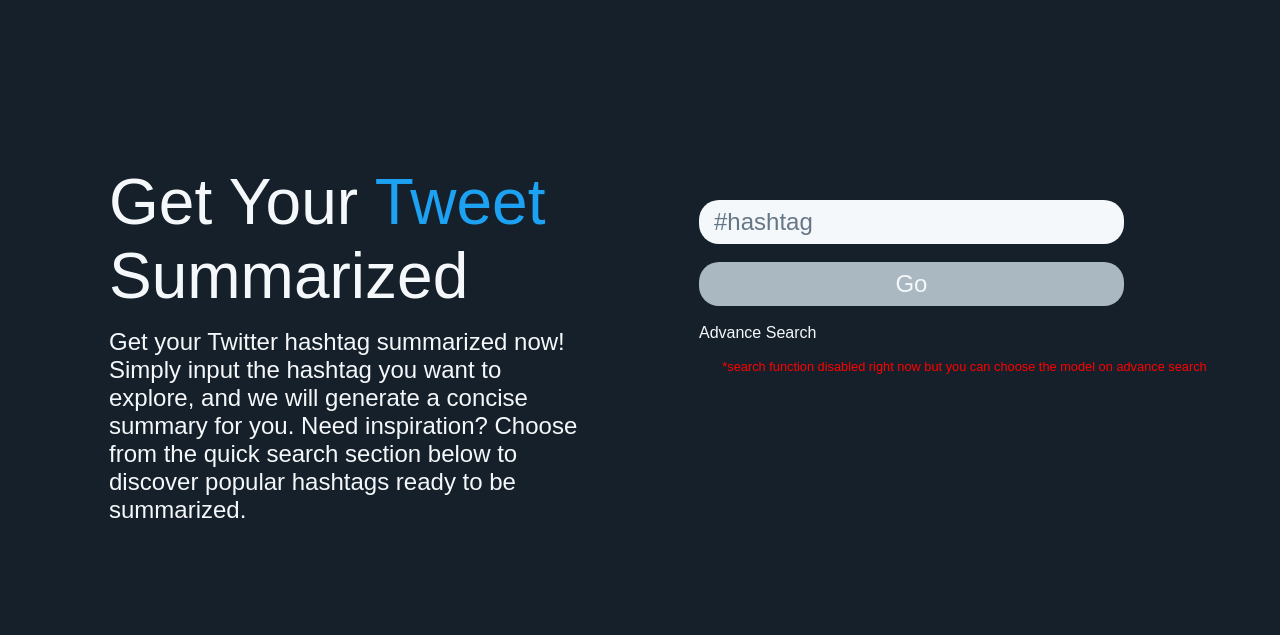
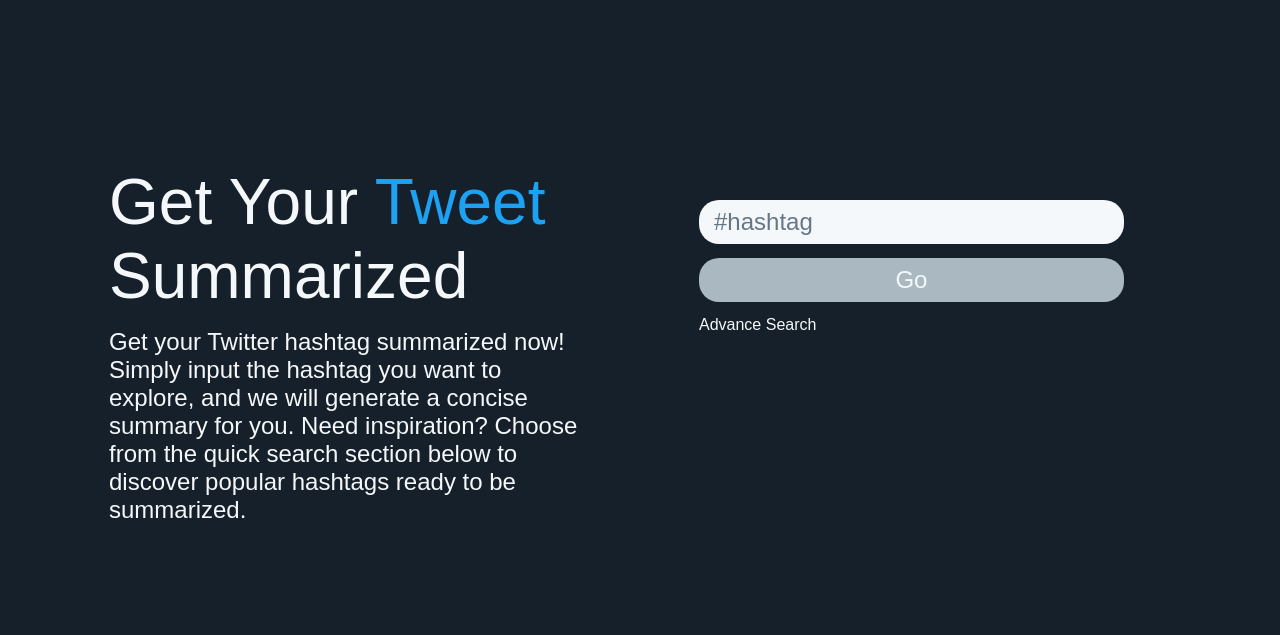
Before and after one commit to Peemapol/web-twitter-summarization, a Flask app: template templates/index.html in a window 1280 px wide. Shown: the top 635 px of the page. Run offline with Flask 3, Linux system fonts and the light colour scheme; the template is opened without the code that fills it, so the values that code supplies are empty; some libraries are stand-ins or nearby versions; some web fonts are replaced.

Commit message:
remove warning entirely

```diff
--- a/static/css/main.css
+++ b/static/css/main.css
@@ -148,11 +148,6 @@ input[type="date"]{
 /* .go-btn:hover{
     background-color: var(--hover-blue-twitter);
 } */
-#warning{
-    color: red;
-    font-size: 0.8rem;
-    font-family: var(--main-font);
-}
 
 #progressbar-container{
     margin: 20px 0 20px 0;
--- a/templates/index.html
+++ b/templates/index.html
@@ -17,7 +17,6 @@
     <form method="POST" id="main-form">
       <input type="text" name="hashtag" id="hashtag" placeholder="#hashtag" class="text-input" required>
       <br><br>
-      <p id="warning">*search function disabled right now but you can choose the model on advance search</p>
       <div id="advance-search-container">
         <input type="text" name="number_of_tweets" id="number_of_tweets" placeholder="Number of Tweets" class="text-input">
         <br><br>
```
